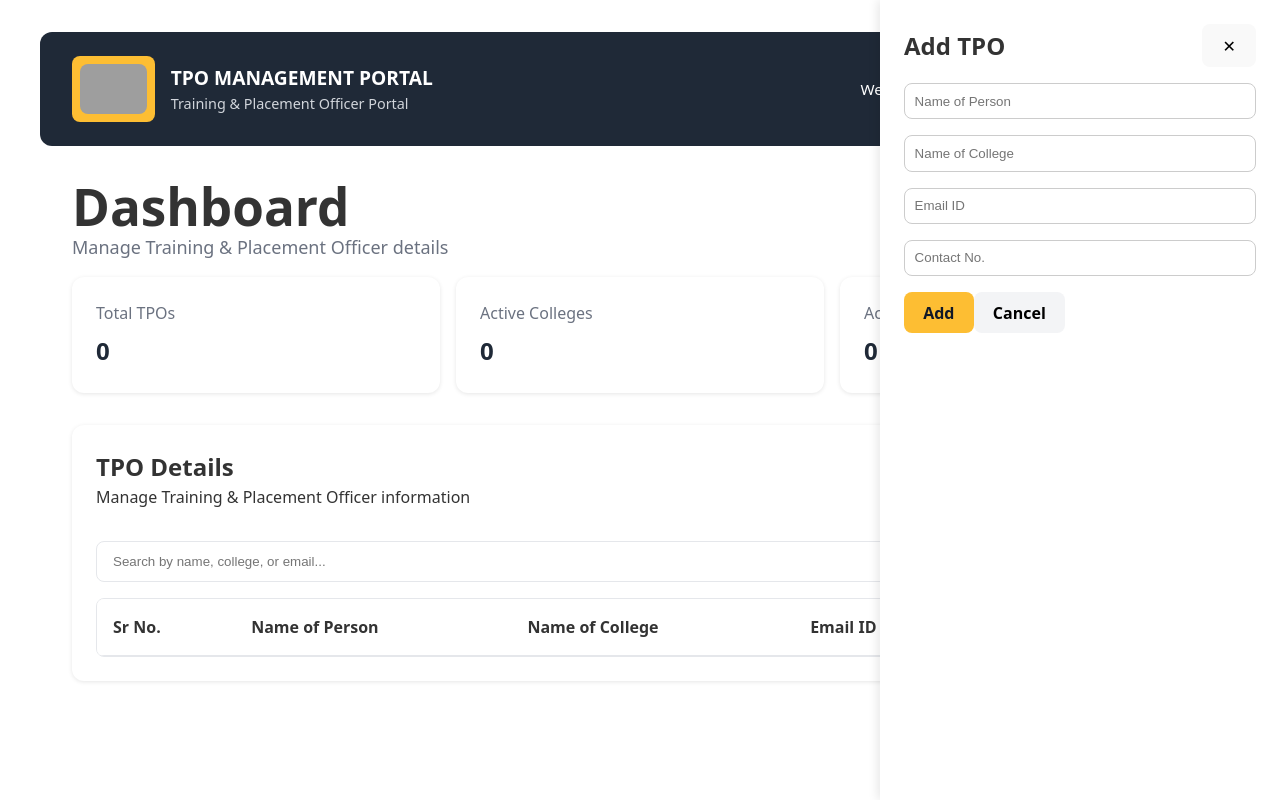
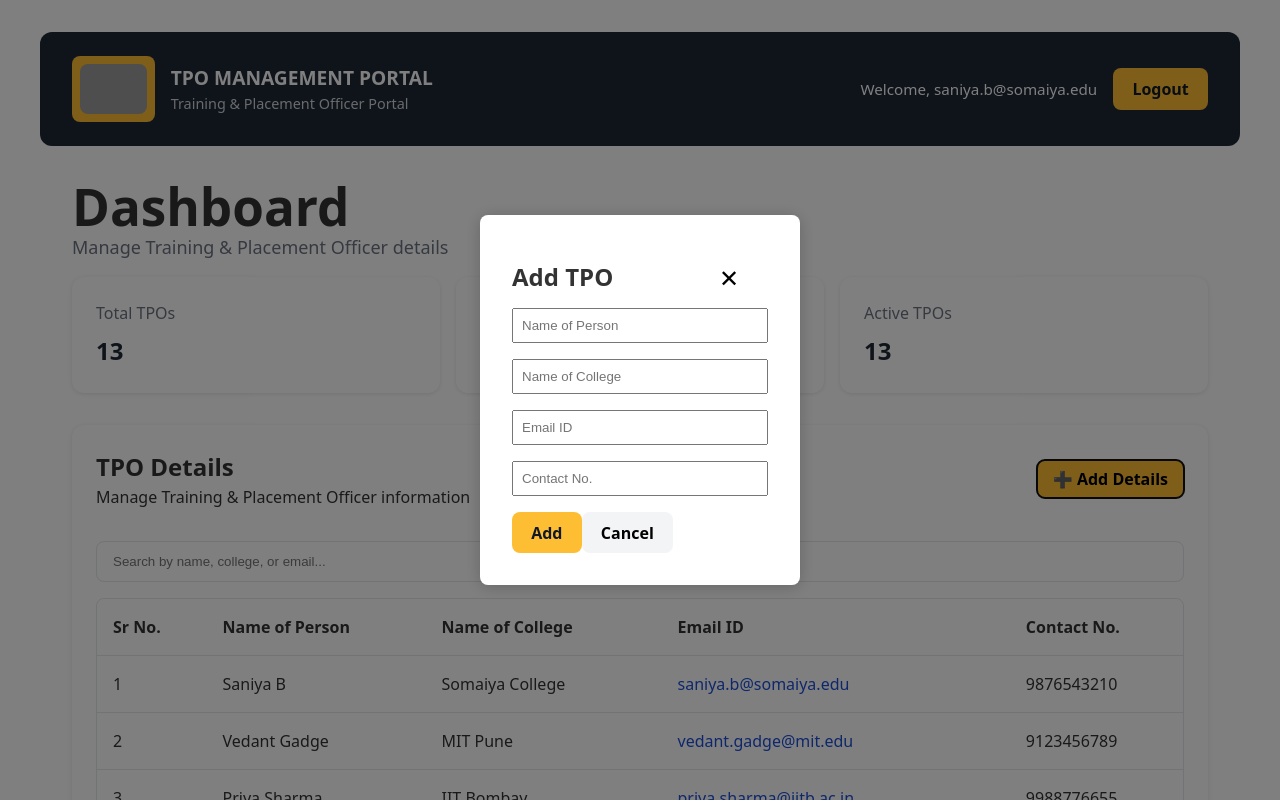
Before and after one commit to VedantGadge/Suvidha-TPO, a React (Vite) app in the folder TPO-System/: page /dashboard in a window 1280 px wide. Both pictures are taken after a click on the button "➕ Add Details". Shown: the top 800 px of the page. Built offline with nearby package versions, Linux system fonts and the light colour scheme; grey boxes are pictures that could not be loaded.

Commit message:
vedant-changes

```diff
--- a/TPO-System/src/pages/Dashboard.css
+++ b/TPO-System/src/pages/Dashboard.css
@@ -157,7 +157,9 @@ body {
 }
 
 .tpo-table-wrapper {
-  max-height: 300px;
+    height: 420px;      /* Fixed height for 6.5 rows */
+  min-height: 420px;  /* Ensures minimum height */
+  max-height: 420px;  /* Prevents growing beyond this */
   overflow-y: auto;
   border: 1px solid #e5e7eb;
   border-radius: 0.5rem;
@@ -238,3 +240,45 @@ body {
 .cancel-btn {
   background-color: #f3f4f6;
 }
+
+.modal-overlay {
+  position: fixed;
+  top: 0;
+  left: 0;
+  right: 0;
+  bottom: 0;
+  background: rgba(0, 0, 0, 0.5);
+  display: flex;
+  align-items: center;
+  justify-content: center;
+  z-index: 1000;
+}
+
+.modal {
+  background: #fff;
+  padding: 2rem;
+  border-radius: 8px;
+  min-width: 320px;
+  box-shadow: 0 2px 16px rgba(0, 0, 0, 0.2);
+  position: relative;
+}
+
+.modal-header {
+  display: flex;
+  justify-content: space-between;
+  align-items: center;
+}
+
+.close-btn {
+  background: none;
+  border: none;
+  font-size: 1.5rem;
+  cursor: pointer;
+}
+
+.modal-form input {
+  display: block;
+  width: 100%;
+  margin-bottom: 1rem;
+  padding: 0.5rem;
+}
--- a/TPO-System/src/pages/Dashboard.jsx
+++ b/TPO-System/src/pages/Dashboard.jsx
@@ -9,7 +9,21 @@ const Dashboard = () => {
     email: '',
     contact: ''
   });
-  const [entries, setEntries] = useState([]);
+  const [entries, setEntries] = useState([
+    { name: "Saniya B", college: "Somaiya College", email: "saniya.b@somaiya.edu", contact: "9876543210" },
+    { name: "Vedant Gadge", college: "MIT Pune", email: "vedant.gadge@mit.edu", contact: "9123456789" },
+    { name: "Priya Sharma", college: "IIT Bombay", email: "priya.sharma@iitb.ac.in", contact: "9988776655" },
+    { name: "Rahul Mehta", college: "NIT Trichy", email: "rahul.mehta@nitt.edu", contact: "9001122334" },
+    { name: "Ayesha Khan", college: "BITS Pilani", email: "ayesha.khan@bits-pilani.ac.in", contact: "9090909090" },
+    { name: "Rohan Patel", college: "VJTI Mumbai", email: "rohan.patel@vjti.ac.in", contact: "8888777766" },
+    { name: "Sneha Desai", college: "COEP Pune", email: "sneha.desai@coep.ac.in", contact: "7777888899" },
+    { name: "Amit Singh", college: "IIT Delhi", email: "amit.singh@iitd.ac.in", contact: "6666555544" },
+    { name: "Neha Gupta", college: "SRM University", email: "neha.gupta@srmist.edu.in", contact: "5555666677" },
+    { name: "Karan Joshi", college: "PES University", email: "karan.joshi@pes.edu", contact: "4444333322" },
+    { name: "Divya Nair", college: "Anna University", email: "divya.nair@annauniv.edu", contact: "3333222211" },
+    { name: "Arjun Rao", college: "JNTU Hyderabad", email: "arjun.rao@jntuh.ac.in", contact: "2222111100" },
+    { name: "Meera Iyer", college: "Manipal University", email: "meera.iyer@manipal.edu", contact: "1111000099" }
+  ]);
 
   const openDrawer = () => setDrawerOpen(true);
   const closeDrawer = () => {
@@ -110,12 +124,15 @@ const Dashboard = () => {
         </section>
       </main>
 
-      <div className={`drawer ${drawerOpen ? 'open' : ''}`} id="drawer">
-        <div className="drawer-header">
+      {/* Modal for Add TPO */}
+      {drawerOpen && (
+        <div className="modal-overlay">
+          <div className="modal">
+            <div className="modal-header">
               <h2>Add TPO</h2>
-          <button onClick={closeDrawer}>✕</button>
+              <button onClick={closeDrawer} className="close-btn">✕</button>
             </div>
-        <form className="drawer-form" onSubmit={handleSubmit}>
+            <form className="modal-form" onSubmit={handleSubmit}>
               <input type="text" id="name" placeholder="Name of Person" required value={formData.name} onChange={handleChange} />
               <input type="text" id="college" placeholder="Name of College" required value={formData.college} onChange={handleChange} />
               <input type="email" id="email" placeholder="Email ID" required value={formData.email} onChange={handleChange} />
@@ -125,6 +142,8 @@ const Dashboard = () => {
             </form>
           </div>
         </div>
+      )}
+    </div>
   );
 };
 
```
Lines whose indentation alone changed are shown as unchanged.
